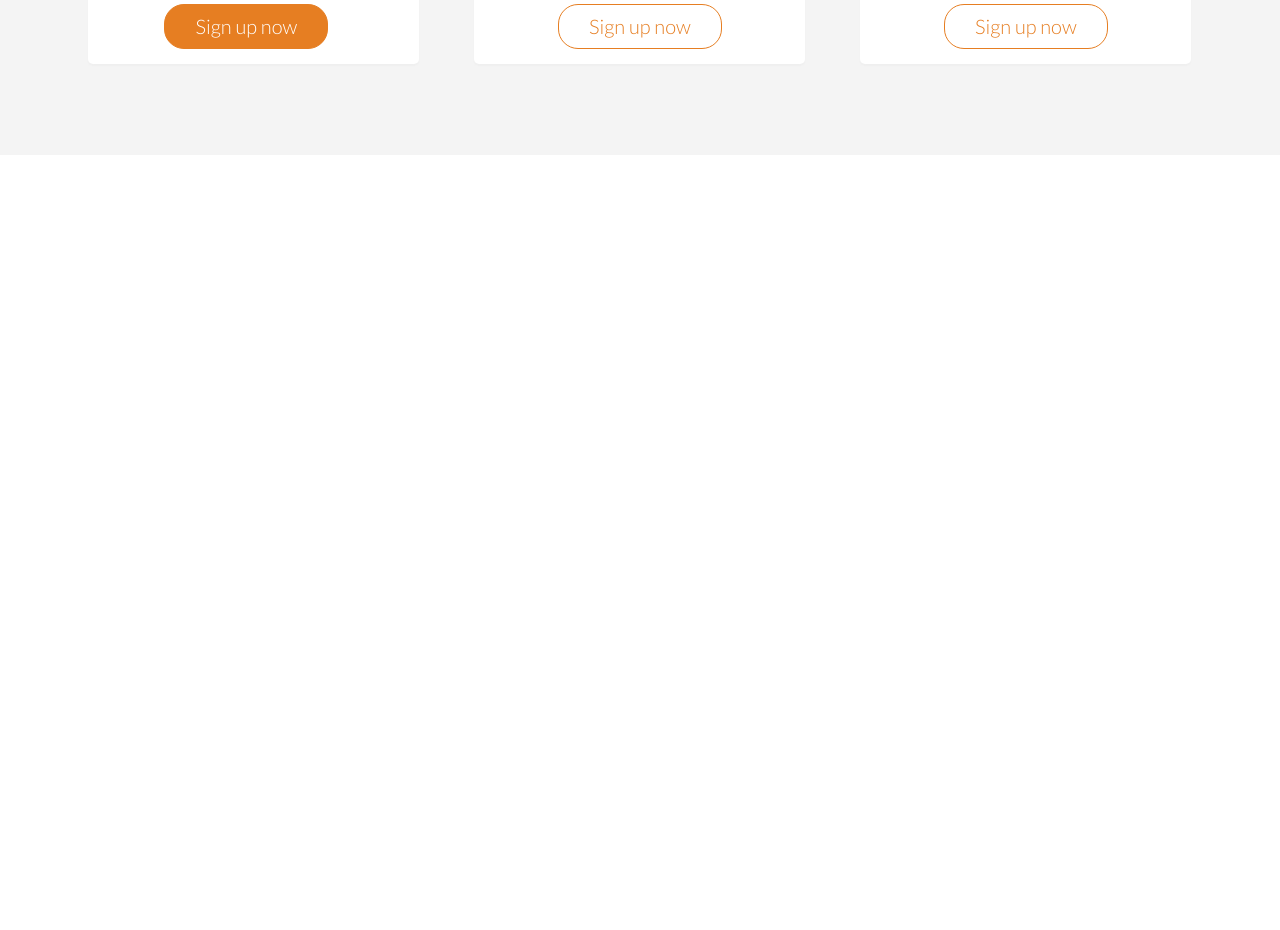
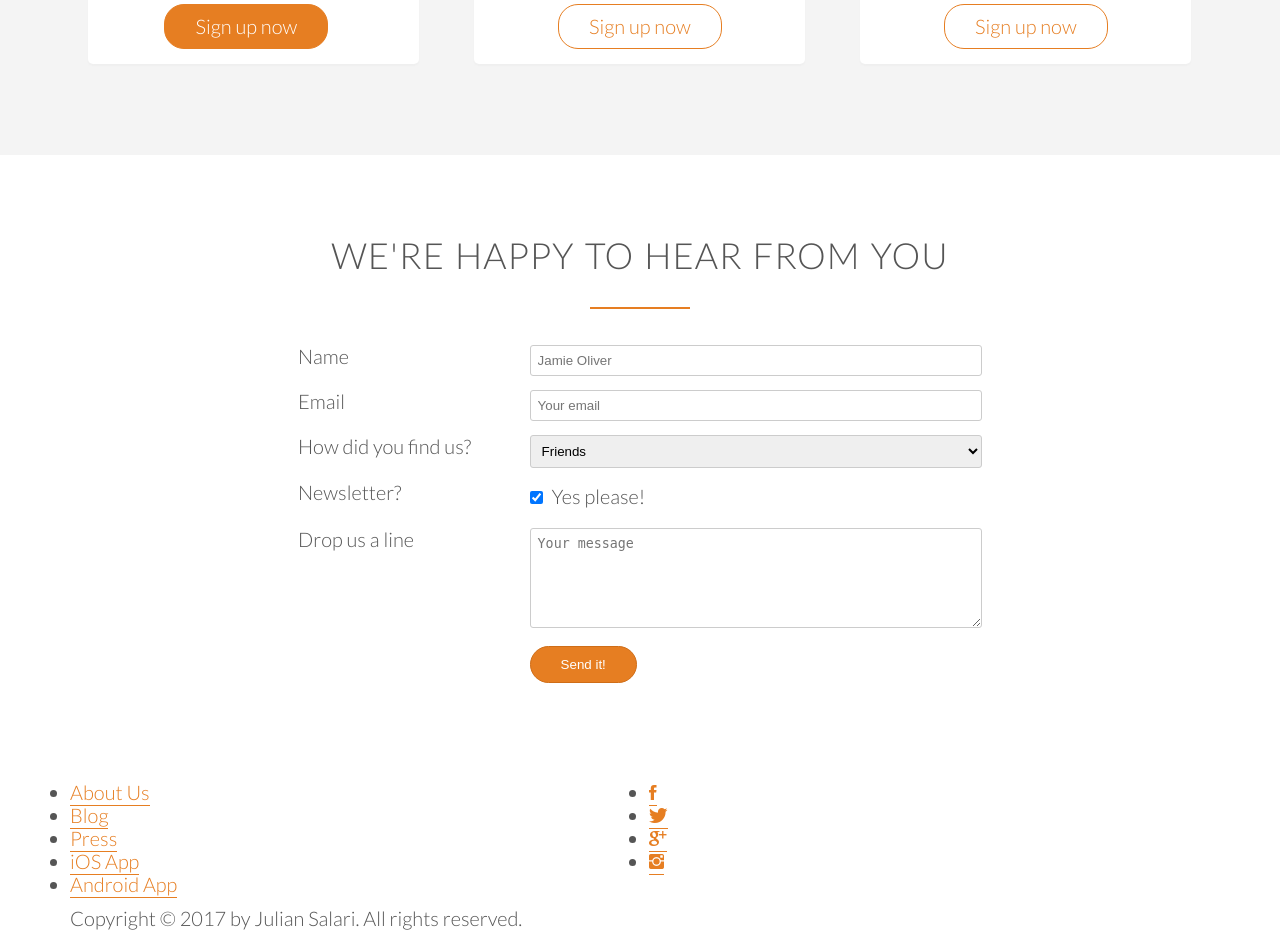
Before and after one commit to jspuravida/Omnifood, a PHP site: page / in a window 1280 px wide. Shown: the part 4416-5346 px from the top of the page. Before the commit the page ends 4482 px from the top, so only its background shows below. Run offline with PHP 8.4, Linux system fonts and the light colour scheme; some web fonts are replaced.

Commit message:
Contact form added

```diff
--- a/index.html
+++ b/index.html
@@ -8,7 +8,6 @@
         <link rel="stylesheet" type="text/css" href="vendors/css/ionicons.min.css">
 
         <title>Omnifood</title>
-
 
     </head>
     <body>
@@ -79,7 +78,6 @@
             </div>
         </section>
 
-
 <!--  Since we want the images to take up 100% of the width, we don't use rows here.-->
 
         <section class="section-meals">
@@ -148,7 +146,6 @@
                 </div>
 
                 <div class="col span-1-of-2 steps-box">
-
                     <div class="working-steps">
                         <div>1</div>
                         <p>Choose the subscription plan that best fits your needs and sign up today.</p>
@@ -166,9 +163,7 @@
 
                     <a href="#" class="btn-app"><img src="resources/img/download-app.svg" alt="App Store button"></a>
                     <a href="#" class="btn-app"><img src="resources/img/download-app-android.png" alt="Play Store button"></a>
-
                 </div>
-
             </div>
         </section>
 
@@ -245,8 +240,6 @@
                         <a href="#">@omnifood_london</a>
                     </div>
                 </div>
-
-
             </div>
         </section>
 
@@ -298,14 +291,11 @@
                                 <li><i class="ion-ios-checkmark-empty icon-small"></i>Free delivery</li>
                             </ul>
                         </div>
-
                         <div>
                             <a href="#" class="btn btn-full">Sign up now</a>
                         </div>
-
                     </div>
                 </div>
-
                 <div class="col span-1-of-3">
                     <div class="plan-box">
                         <div>
@@ -321,11 +311,9 @@
                                 <li><i class="ion-ios-checkmark-empty icon-small"></i>Free delivery</li>
                             </ul>
                         </div>
-
                         <div>
                             <a href="#" class="btn btn-ghost">Sign up now</a>
                         </div>
-
                     </div>
                 </div>
 
@@ -344,17 +332,111 @@
                                 <li><i class="ion-ios-checkmark-empty icon-small"></i>Free delivery</li>
                             </ul>
                         </div>
-
                         <div>
                             <a href="#" class="btn btn-ghost">Sign up now</a>
                         </div>
-
                     </div>
                 </div>
-
             </div>
         </section>
 
+        <section class="section-form">
+            <div class="row">
+                <h2>We're happy to hear from you
+                </h2>
+            </div>
+
+            <div class="row">
+                <form method="post" action="#" class="contact-form">
+
+                    <div class="row">
+                        <div class="col span-1-of-3">
+                            <label for="name">Name</label>
+                        </div>
+                        <div class="col span-2-of-3">
+                            <input type="text" name="name" id="name" placeholder="Jamie Oliver" required>
+                        </div>
+                    </div>
+
+                    <div class="row">
+                        <div class="col span-1-of-3">
+                            <label for="email">Email</label>
+                        </div>
+                        <div class="col span-2-of-3">
+                            <input type="email" name="email" id="email" placeholder="Your email" required>
+                        </div>
+                    </div>
+
+                    <div class="row">
+                        <div class="col span-1-of-3">
+                            <label for="find-us">How did you find us?</label>
+                        </div>
+                        <div class="col span-2-of-3">
+                            <select name="find-us" id="find-us">
+                                <option value="friends" selected>Friends</option>
+                                <option value="search">Search engine</option>
+                                <option value="ad">Advertisement</option>
+                                <option value="other">Other</option>
+                            </select>
+                        </div>
+                    </div>
+
+                    <div class="row">
+                        <div class="col span-1-of-3">
+                            <label>Newsletter?</label>
+                        </div>
+                        <div class="col span-2-of-3">
+                            <input type="checkbox" name="news" id="news" checked> Yes please!
+                        </div>
+                    </div>
+
+                    <div class="row">
+                        <div class="col span-1-of-3">
+                            <label>Drop us a line</label>
+                        </div>
+                        <div class="col span-2-of-3">
+                            <textarea name="message" placeholder="Your message"></textarea>
+                        </div>
+                    </div>
+
+                    <div class="row">
+                        <div class="col span-1-of-3">
+                            <label>&nbsp;</label>
+                        </div>
+                        <div class="col span-2-of-3">
+                            <input type="submit" value="Send it!">
+                        </div>
+                    </div>
+                </form>
+            </div>
+        </section>
+
+        <footer>
+            <div class="row">
+                <div class="col span-1-of-2">
+                    <ul class="footer-nav">
+                        <li><a href="#">About Us</a></li>
+                        <li><a href="#">Blog</a></li>
+                        <li><a href="#">Press</a></li>
+                        <li><a href="#">iOS App</a></li>
+                        <li><a href="#">Android App</a></li>
+                    </ul>
+                </div>
+                <div class="col span-1-of-2">
+                    <ul class="social-links">
+                        <li><a href="#"><i class="ion-social-facebook"></i></a></li>
+                        <li><a href="#"><i class="ion-social-twitter"></i></a></li>
+                        <li><a href="#"><i class="ion-social-googleplus"></i></a></li>
+                        <li><a href="#"><i class="ion-social-instagram"></i></a></li>
+                    </ul>
+                </div>
+            </div>
+
+            <div class="row">
+                <p>
+                    Copyright &copy; 2017 by Julian Salari. All rights reserved.
+                </p>
+            </div>
+        </footer>
     </body>
-
 </html>
--- a/resources/css/style.css
+++ b/resources/css/style.css
@@ -188,7 +188,8 @@ h2:after {
 /*--------------------------------------------*/
 
 .btn:link,
-.btn:visited {
+.btn:visited,
+input[type="submit"] {
     display: inline-block;
     padding: 10px 30px;
     font-weight: 300;
@@ -199,7 +200,8 @@ h2:after {
 }
 
 .btn-full:link,
-.btn-full:visited {
+.btn-full:visited,
+input[type="submit"] {
     background-color: #e67e22;
     border: 1px solid #e67e22;
     color: #fff;
@@ -213,12 +215,15 @@ h2:after {
 }
 
 .btn:hover,
-.btn:active {
+.btn:active,
+input[type="submit"]:hover,
+input[type="submit"]:active {
     background-color: #cf6d17;
 }
 
 .btn-full:hover,
-.btn-full:active {
+.btn-full:active,
+input[type="submit"] {
     border: 1px solid #cf6d17;
 }
 
@@ -487,3 +492,32 @@ cite img {
 .plan-box ul li {
     padding: 5px 0;
 }
+
+/*--------------------------------------------*/
+/* CONTACT FORM */
+/*--------------------------------------------*/
+
+.contact-form {
+    width: 60%;
+    margin: 0 auto;
+}
+
+input[type="text"],
+input[type="email"],
+select,
+textarea {
+    width: 100%;
+    padding: 7px;
+    border-radius: 3px;
+    border: 1px solid #ccc;
+}
+
+textarea {
+    height: 100px;
+}
+
+input[type="checkbox"] {
+    margin: 10px 5px 10px 0;
+}
+
+*:focus {outline: none;}
```
